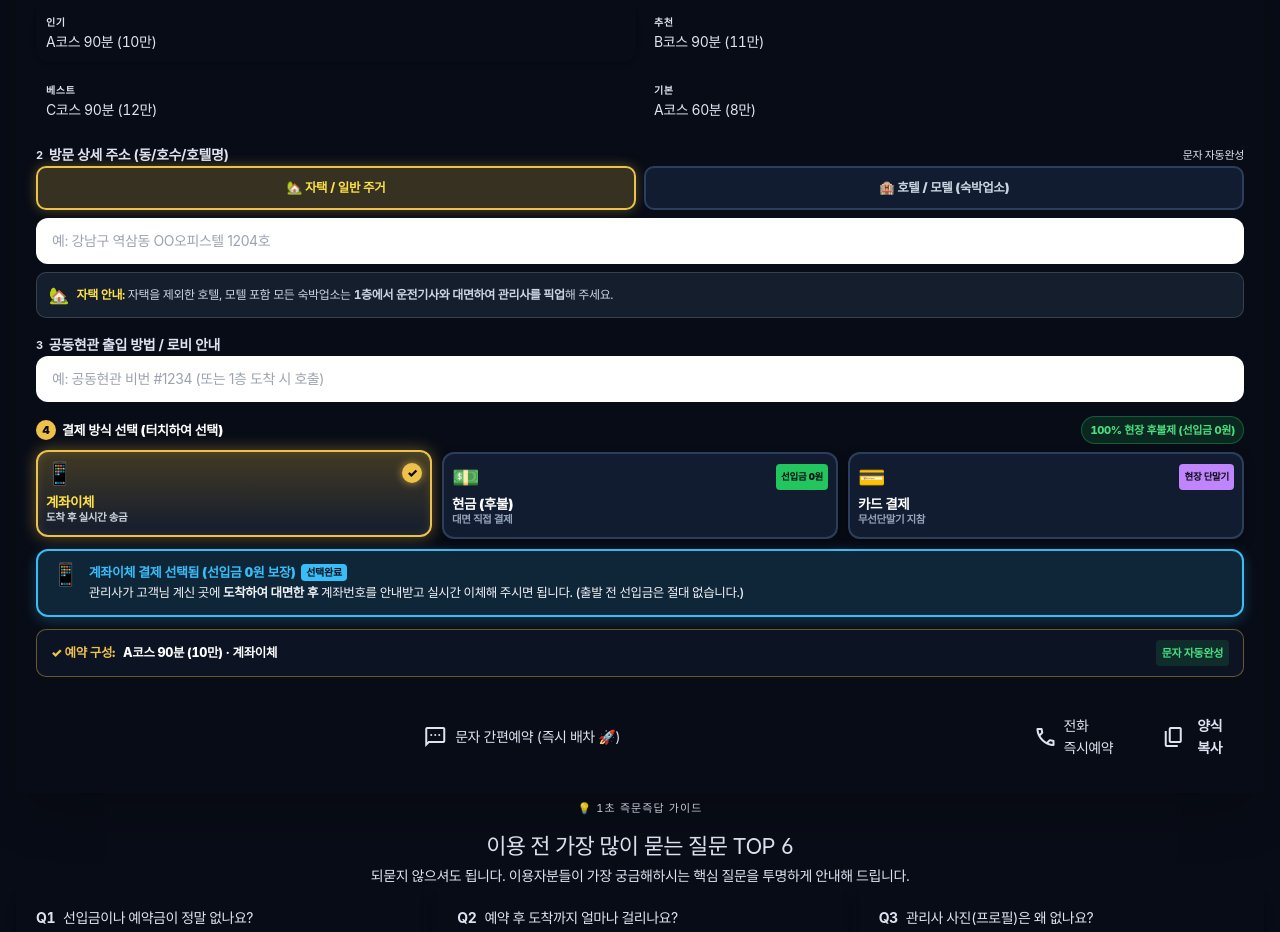
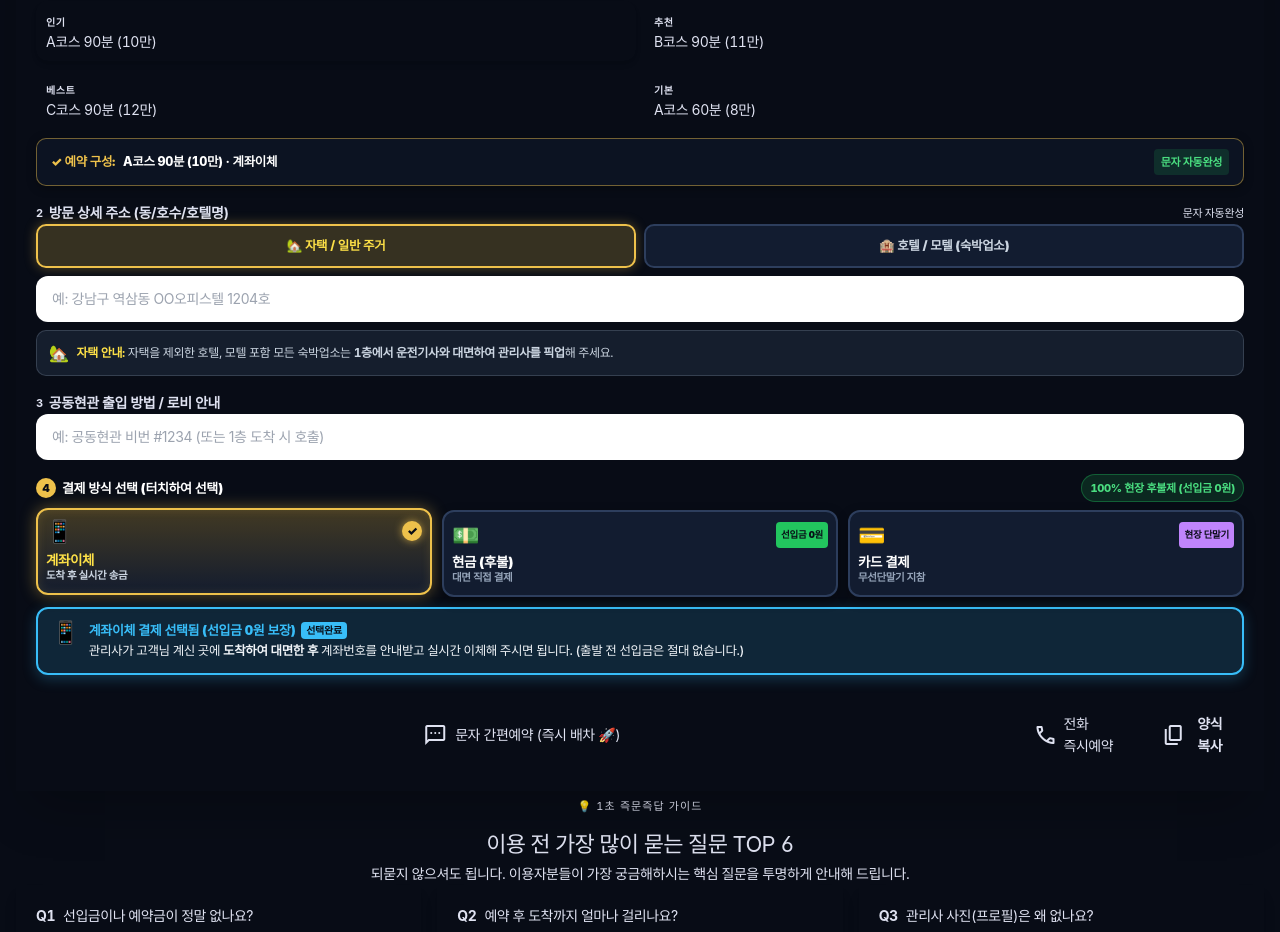
Before and after one commit to yjh01270404-glitch/abam-kr, a Next.js app: page / in a window 1280 px wide. Shown: the part 2720-3652 px from the top of the page. Built offline with nearby package versions, Linux system fonts and the light colour scheme; a web font is replaced by a local one.

Commit message:
feat: reposition live booking summary strip directly beneath course selection tabs

```diff
--- a/src/components/AbamLanding.tsx
+++ b/src/components/AbamLanding.tsx
@@ -1071,6 +1071,32 @@ export default function AbamLanding({ c, areaLinks }: { c: LandingContent; areaL
                           <span className="text-[12.5px] font-extrabold block leading-tight">{item.title}</span>
                         </button>
                       ))}
+                    </div>
+
+                    {/* 실시간 선택 즉각 반영 스트립 (터치 즉시 반응 피드백) */}
+                    <div style={{
+                      marginTop: '10px',
+                      padding: '10px 14px',
+                      backgroundColor: '#0c1322',
+                      border: '1.5px solid rgba(238, 193, 75, 0.45)',
+                      borderRadius: '10px',
+                      display: 'flex',
+                      alignItems: 'center',
+                      justifyContent: 'space-between',
+                      fontSize: '12.5px',
+                      color: '#e2e8f0',
+                      boxShadow: '0 2px 10px rgba(0, 0, 0, 0.35)',
+                      transition: 'all 0.2s ease',
+                    }}>
+                      <div style={{ display: 'flex', alignItems: 'center', gap: '8px', overflow: 'hidden' }}>
+                        <span style={{ color: '#EEC14B', fontWeight: 900, flexShrink: 0 }}>✓ 예약 구성:</span>
+                        <span style={{ color: '#ffffff', fontWeight: 800, whiteSpace: 'nowrap', overflow: 'hidden', textOverflow: 'ellipsis' }}>
+                          {quickCourse} · {finalQuickPay}
+                        </span>
+                      </div>
+                      <span style={{ color: '#4ade80', fontSize: '11px', fontWeight: 900, flexShrink: 0, backgroundColor: 'rgba(34, 197, 94, 0.15)', padding: '2px 7px', borderRadius: '4px' }}>
+                        문자 자동완성
+                      </span>
                     </div>
                   </div>
 
@@ -1436,31 +1462,6 @@ export default function AbamLanding({ c, areaLinks }: { c: LandingContent; areaL
                     )}
                   </div>
 
-                  {/* Live Booking Summary Strip */}
-                  <div style={{
-                    marginTop: '12px',
-                    marginBottom: '6px',
-                    padding: '10px 14px',
-                    backgroundColor: '#0c1322',
-                    border: '1.5px solid rgba(238, 193, 75, 0.4)',
-                    borderRadius: '10px',
-                    display: 'flex',
-                    alignItems: 'center',
-                    justifyContent: 'space-between',
-                    fontSize: '12.5px',
-                    color: '#e2e8f0',
-                  }}>
-                    <div style={{ display: 'flex', alignItems: 'center', gap: '8px', overflow: 'hidden' }}>
-                      <span style={{ color: '#EEC14B', fontWeight: 900, flexShrink: 0 }}>✓ 예약 구성:</span>
-                      <span style={{ color: '#ffffff', fontWeight: 800, whiteSpace: 'nowrap', overflow: 'hidden', textOverflow: 'ellipsis' }}>
-                        {quickCourse} · {finalQuickPay}
-                      </span>
-                    </div>
-                    <span style={{ color: '#4ade80', fontSize: '11px', fontWeight: 900, flexShrink: 0, backgroundColor: 'rgba(34, 197, 94, 0.15)', padding: '2px 6px', borderRadius: '4px' }}>
-                      문자 자동완성
-                    </span>
-                  </div>
-
                   {/* Action Buttons */}
                   <div className="pt-2 flex flex-col sm:flex-row items-center gap-2.5">
                     <button
```
